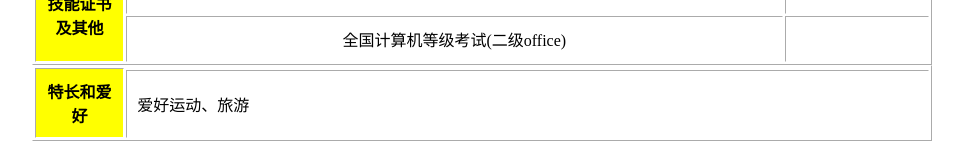
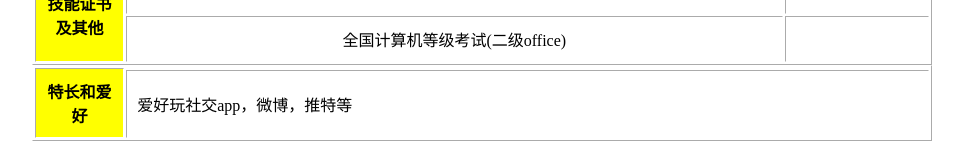
Before and after one commit to 948712670/web, a plain HTML site: page jianli/index.html in a window 1280 px wide. Shown: the part 922-1068 px from the top of the page, without its empty margins (158-1121 px from the left). Drawn offline with Linux system fonts and the light colour scheme.

Commit message:
Update index.html

```diff
--- a/jianli/index.html
+++ b/jianli/index.html
@@ -142,7 +142,7 @@
             <th width="10%" colspan="2" rowspan="2" bgcolor="yellow">特长和爱好</th>
         </tr>
         <tr align="left">
-            <td>爱好运动、旅游<br>
+            <td>爱好玩社交app，微博，推特等<br>
         </tr>
     </table>
 
```
